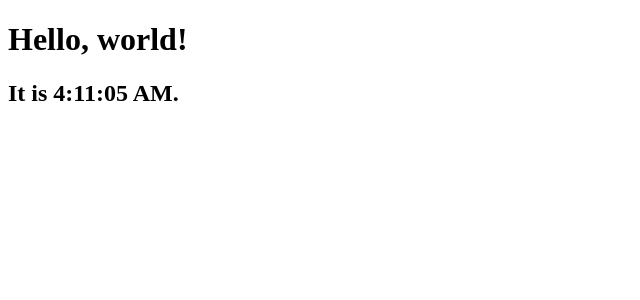
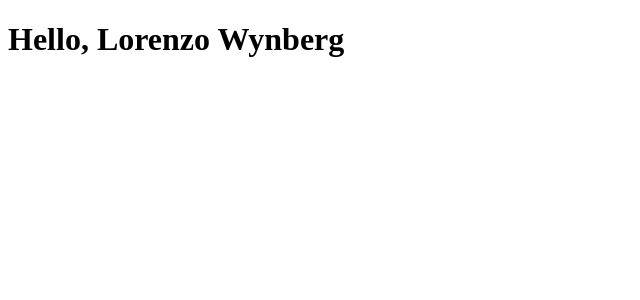
Before and after one commit to LorenzoWynberg/react-doc-examples, a React (Create React App) app: page / in a window 1280 px wide. Shown: the top 300 px of the page, without its empty margins (0-640 px from the left). Built offline with nearby package versions, Linux system fonts and the light colour scheme.

Commit message:
Rendering component with props

```diff
--- a/src/App.js
+++ b/src/App.js
@@ -2,15 +2,10 @@ function formatName(user) {
   return user.firstName + ' ' + user.lastName;
 }
 
-const user = {
-  firstName: 'Lorenzo',
-  lastName: 'Wynberg'
-};
-
-function App() {
+function App(props) {
   return (
     <div className="App">
-      <h1>Hello, {formatName(user)}</h1>
+      <h1>Hello, {formatName(props.user)}</h1>
     </div>
   );
 }
--- a/src/index.js
+++ b/src/index.js
@@ -7,23 +7,16 @@ const root = ReactDOM.createRoot(
   document.getElementById('root')
 );
 
-// root.render(
-//   <React.StrictMode>
-//     <App />
-//   </React.StrictMode>
-// );
+const user = {
+  firstName: 'Lorenzo',
+  lastName: 'Wynberg'
+};
 
-function tick() {
-  const element = (
-    <div>
-      <h1>Hello, world!</h1>
-      <h2>It is {new Date().toLocaleTimeString()}.</h2>
-    </div>
-  );
-  root.render(element);
-}
-
-setInterval(tick, 1000);
+root.render(
+  <React.StrictMode>
+    <App user={user}/>
+  </React.StrictMode>
+);
 
 // If you want to start measuring performance in your app, pass a function
 // to log results (for example: reportWebVitals(console.log))
```
